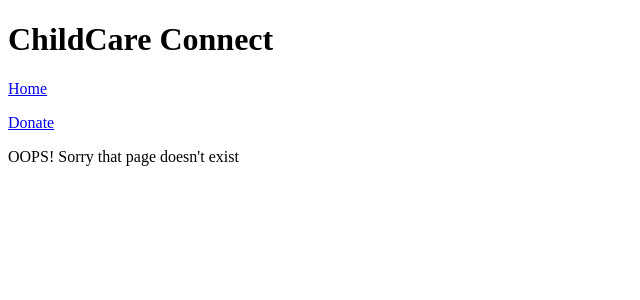
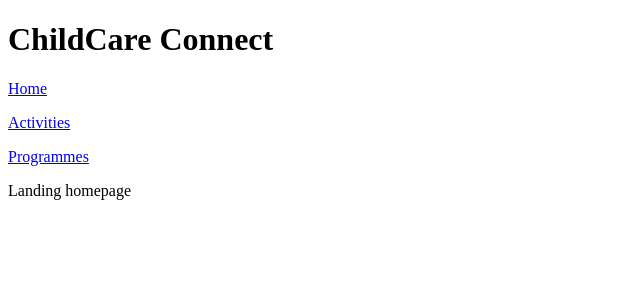
Before and after one commit to srivyshnavi1505/ChildCare, a React (Vite) app: page / in a window 1280 px wide. Shown: the top 300 px of the page, without its empty margins (0-640 px from the left). Built offline with nearby package versions, Linux system fonts and the light colour scheme.

Commit message:
basic structure 1

```diff
--- a/src/App.jsx
+++ b/src/App.jsx
@@ -3,13 +3,21 @@ import Navbar from './components/navbar'
 import {Routes, Route} from 'react-router-dom'
 import Login from './pages/login'
 import Error404 from './pages/error404'
+import Homepage from './pages/homepage'
+import Activities from './pages/activities'
+import Programmes from './pages/programmes'
+import Signup from './pages/signup'
 
 const App = () => {
   return (
     <div>
       <Navbar />
       <Routes>
+        <Route path='/' element={<Homepage />} />
+        <Route path='/activities' element={<Activities />} />
+        <Route path='/programmes' element={<Programmes />} />
         <Route path='/login' element={<Login />} />
+        <Route path='/signup' elemt={<Signup />} />
         <Route path='*' element={<Error404 />} />
       </Routes>
 
--- a/src/components/navbar.jsx
+++ b/src/components/navbar.jsx
@@ -7,7 +7,8 @@ const Navbar = () => {
         <h1>ChildCare Connect</h1>
         <div className="navbar">
             <Link to="/"><p>Home</p></Link>
-            <Link to="/donate"><p>Donate</p></Link>
+            <Link to="/activities"><p>Activities</p></Link>
+            <Link to="/programmes"><p>Programmes</p></Link>
         </div>
     </div>
   )
--- /dev/null
+++ b/src/pages/activities.js
@@ -0,0 +1,9 @@
+const Activities = () => {
+    return (
+        <div>
+            Activities
+        </div>
+     );
+}
+
+export default Activities;
--- /dev/null
+++ b/src/pages/homepage.js
@@ -0,0 +1,9 @@
+const Homepage = () => {
+    return (
+        <div>
+            Landing homepage
+        </div>
+     );
+}
+
+export default Homepage;
--- /dev/null
+++ b/src/pages/programmes.js
@@ -0,0 +1,9 @@
+const Programmes = () => {
+    return (
+        <div>
+            Programmes page
+        </div>
+     );
+}
+
+export default Programmes;
--- /dev/null
+++ b/src/pages/signup.js
@@ -0,0 +1,9 @@
+const Signup = () => {
+    return (
+        <div>
+            Signup page
+        </div>
+     );
+}
+
+export default Signup;
```
